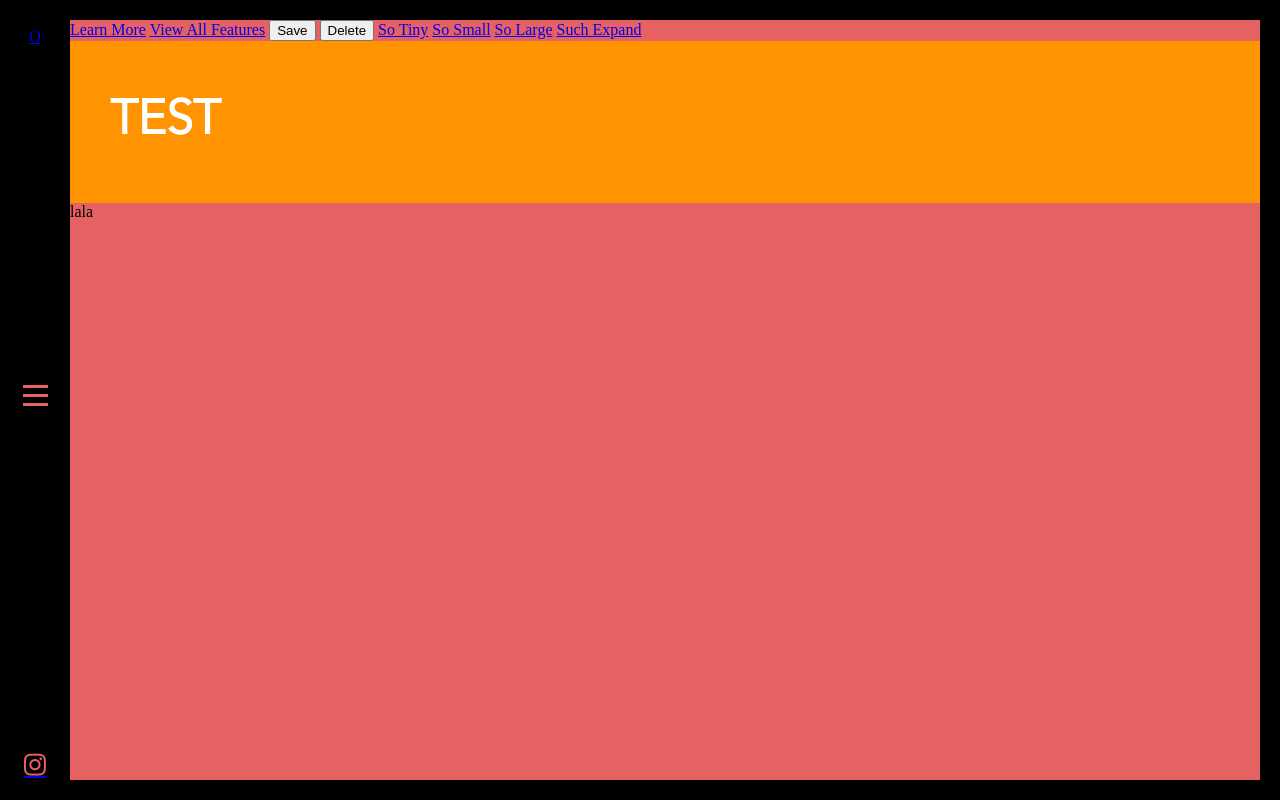
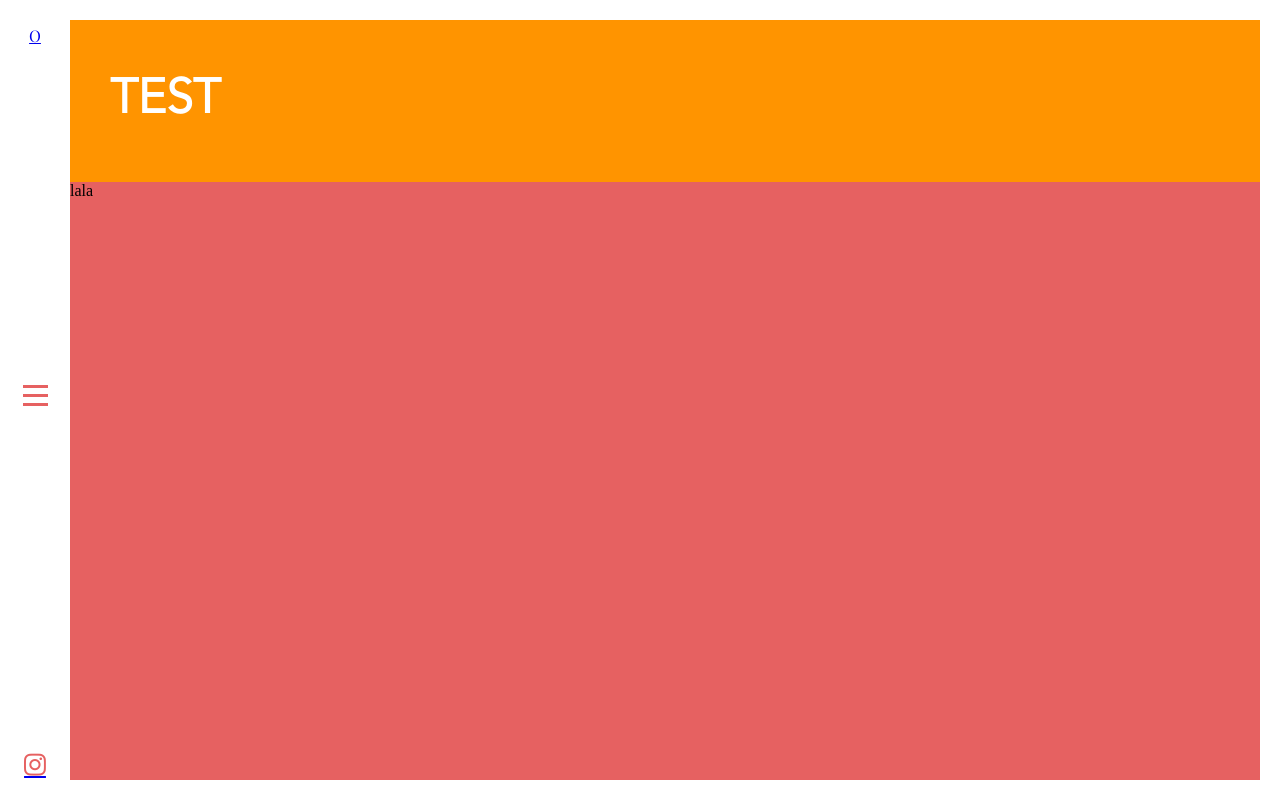
Before and after one commit to camilleVIXDigital/my-first-blog, a Django app: page / in a window 1280 px wide. Run offline with Django 3.2, Linux system fonts and the light colour scheme; data that the repository does not hold is empty; style sheets or scripts are compiled from the project's sources; some libraries are stand-ins or nearby versions.

Commit message:
added foundation sass

```diff
--- a/blog/static/css/app.scss
+++ b/blog/static/css/app.scss
@@ -1,5 +1,8 @@
+@charset "UTF-8";
+
+// Import all of Foundation
+// --------------------------------------------------
+
+@import "vendor/foundation";
+
 @import 'blog';
-
-body {
-    background-color: #000;
-}
--- a/blog/templates/blog/base.html
+++ b/blog/templates/blog/base.html
@@ -35,22 +35,6 @@
 			</div>
 		</div>
 		<div class="contain">
-
-<!-- Anchors (links) -->
-<a href="#0" class="button">Learn More</a>
-<a href="#features" class="button">View All Features</a>
-
-<!-- Buttons (actions) -->
-<button type="button" class="success button">Save</button>
-<button type="button" class="alert button">Delete</button>
-
-<a class="tiny button" href="#0">So Tiny</a>
-<a class="small button" href="#0">So Small</a>
-<a class="large button" href="#0">So Large</a>
-<a class="expanded button" href="#0">Such Expand</a>
-
-
-
 			<div class="page-header">
 				{% if user.is_authenticated %}
 					<a href="{% url 'post_new' %}" class="top-menu"><span class="glyphicon glyphicon-plus"></span></a>
```
Also changed, not shown: mysite/settings.py (+13 -3 lines), 1 other file.
